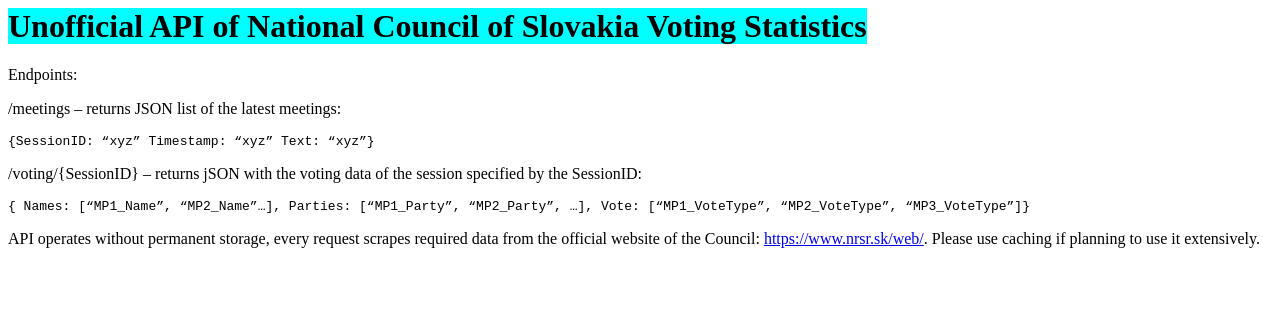
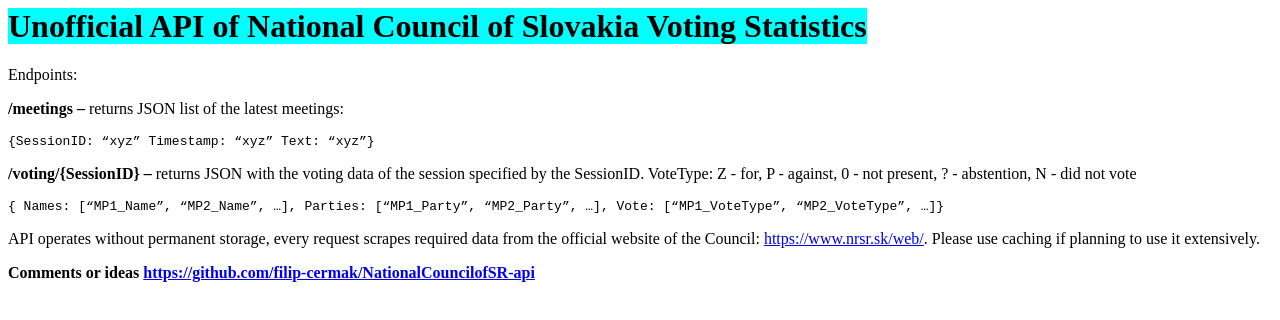
Before and after one commit to filip-cermak/NationalCouncilofSR-api, a plain HTML site: page index.html in a window 1280 px wide. Drawn offline with Linux system fonts and the light colour scheme.

Commit message:
Front page typos

```diff
--- a/index.html
+++ b/index.html
@@ -1,7 +1,8 @@
 <h1><span style="font-size: xx-large; background-color: #00ffff;">Unofficial API of National Council of Slovakia Voting Statistics</span></h1>
 <p>Endpoints:</p>
-<p>/meetings &ndash; returns JSON list of the latest meetings:</p>
+<p><b>/meetings &ndash;</b> returns JSON list of the latest meetings:</p>
 <p><code>{SessionID: &ldquo;xyz&rdquo; Timestamp: &ldquo;xyz&rdquo; Text: &ldquo;xyz&rdquo;}</code></p>
-<p>/voting/{SessionID} &ndash; returns jSON with the voting data of the session specified by the SessionID:</p>
-<p><code>{ Names: [&ldquo;MP1_Name&rdquo;, &ldquo;MP2_Name&rdquo;&hellip;], Parties: [&ldquo;MP1_Party&rdquo;, &ldquo;MP2_Party&rdquo;, &hellip;], Vote: [&ldquo;MP1_VoteType&rdquo;, &ldquo;MP2_VoteType&rdquo;, &ldquo;MP3_VoteType&rdquo;]}</code></p>
+<p><b>/voting/{SessionID} &ndash;</b> returns JSON with the voting data of the session specified by the SessionID. VoteType: Z - for, P - against, 0 - not present, ? - abstention, N - did not vote </p>
+<p><code>{ Names: [&ldquo;MP1_Name&rdquo;, &ldquo;MP2_Name&rdquo;, &hellip;], Parties: [&ldquo;MP1_Party&rdquo;, &ldquo;MP2_Party&rdquo;, &hellip;], Vote: [&ldquo;MP1_VoteType&rdquo;, &ldquo;MP2_VoteType&rdquo;, &hellip;]}</code></p>
 <p>API operates without permanent storage, every request scrapes required data from the official website of the Council: <a href="https://www.nrsr.sk/web/">https://www.nrsr.sk/web/</a>. Please use caching if planning to use it extensively.</p>
+<p><b>Comments or ideas <a href="https://github.com/filip-cermak/NationalCouncilofSR-api">https://github.com/filip-cermak/NationalCouncilofSR-api</a>
```
Also changed, not shown: 1 other file.
